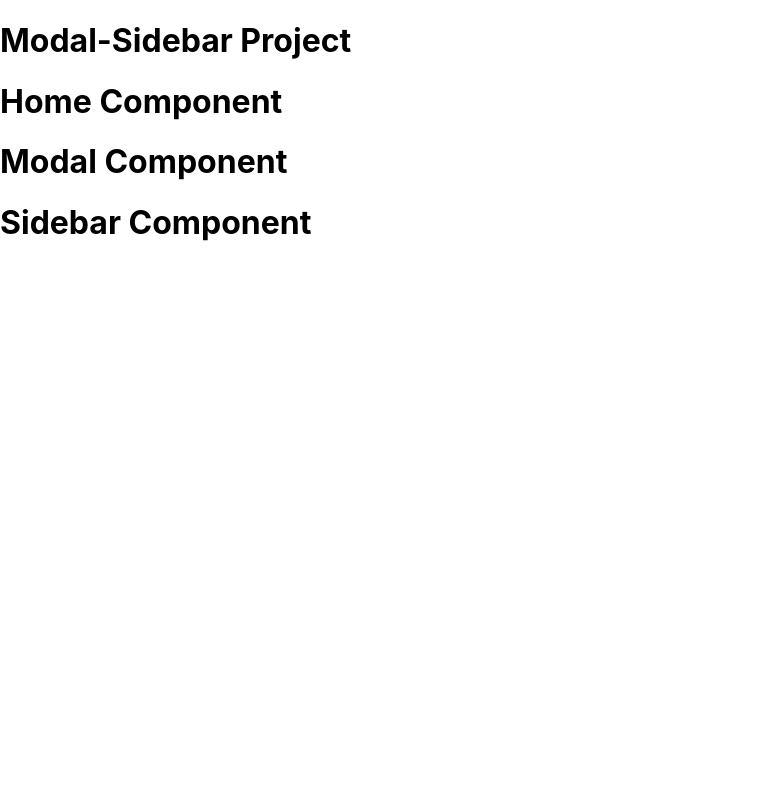
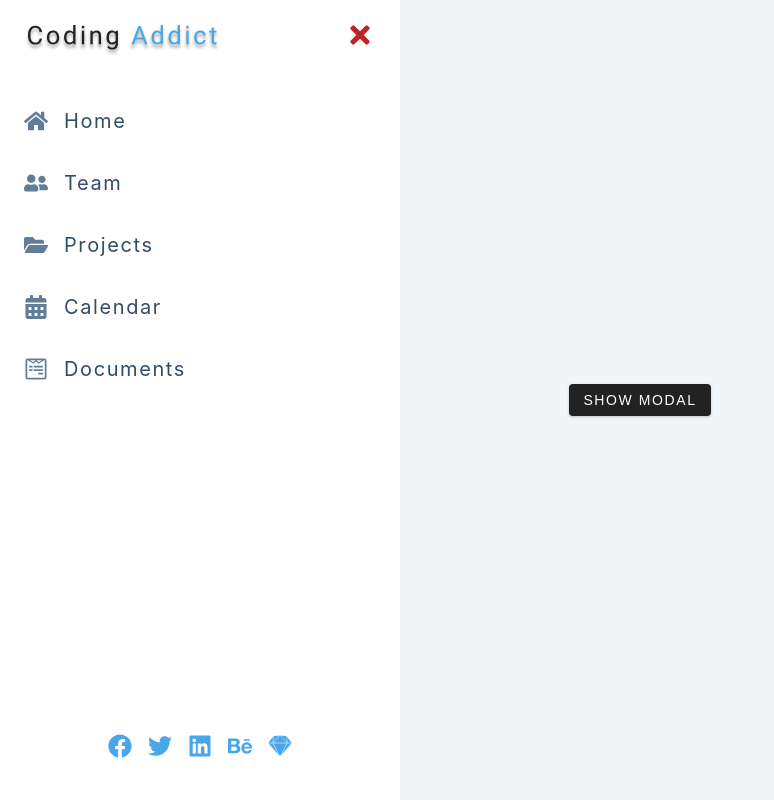
Before and after one commit to And4Web/ReactProject_20_Sidebar, a React (Create React App) app: page / in a window 1280 px wide. Shown: the whole page, without its empty margins (0-774 px from the left). Built offline with nearby package versions, Linux system fonts and the light colour scheme.

Commit message:
Home, Modal and Sidebar components basic structure finished with desired look

```diff
--- a/package.json
+++ b/package.json
@@ -8,6 +8,7 @@
     "@testing-library/user-event": "^13.5.0",
     "react": "^18.2.0",
     "react-dom": "^18.2.0",
+    "react-icons": "^4.10.1",
     "react-scripts": "5.0.1",
     "web-vitals": "^2.1.4"
   },
--- a/src/App.js
+++ b/src/App.js
@@ -6,7 +6,6 @@
 function App() {
   return (
     <div >
-      <h1>Modal-Sidebar Project</h1>
       <Home/>
       <Modal/>
       <Sidebar/>
--- a/src/Home.js
+++ b/src/Home.js
@@ -1,10 +1,14 @@
 import React from 'react'
+import {FaBars} from 'react-icons/fa'
 
 function Home() {
   return (
-    <div>
-      <h1>Home Component</h1>
-    </div>
+    <main>
+      <button className="sidebar-toggle">
+        <FaBars/>
+      </button>
+      <button className="btn">Show Modal</button>
+    </main>
   )
 }
 
--- a/src/Modal.js
+++ b/src/Modal.js
@@ -1,9 +1,15 @@
 import React from 'react'
+import {FaTimes} from 'react-icons/fa'
 
 function Modal() {
   return (
-    <div>
-      <h1>Modal Component</h1>
+    <div className={`modal-overlay `}>
+      <div className="modal-container">
+        <h3>Modal content</h3>
+        <button className="close-modal-btn" >
+          <FaTimes/>
+        </button>
+      </div>
     </div>
   )
 }
--- a/src/Sidebar.js
+++ b/src/Sidebar.js
@@ -1,10 +1,36 @@
 import React from 'react'
+import logo from './logo.svg';
+import {FaTimes} from 'react-icons/fa'
+import {links, social} from './data';
 
 function Sidebar() {
   return (
-    <div>
-      <h1>Sidebar Component</h1>
-    </div>
+    <aside className={`sidebar show-sidebar`}>
+      <div className="sidebar-header">
+        <img src={logo} alt="logo" className='logo'/>
+        <button className="close-btn"><FaTimes/></button>
+      </div>
+      <ul className="links">
+        {links.map(link=>{
+          const {id, text, url, icon} = link;
+          return(
+            <li key={id}>
+              <a href={url} >{icon} {text}</a>
+            </li>
+          )
+        })}
+      </ul>
+      <ul className='social-icons'>
+        {social.map(social=>{
+          const {id, icon, url} = social;
+          return(
+            <li key={id}>
+              <a href={url}>{icon}</a>
+            </li>
+          )
+        })}
+      </ul>
+    </aside>
   )
 }
 
--- /dev/null
+++ b/src/data.js
@@ -0,0 +1,73 @@
+import React from 'react';
+import {
+  FaBehance,
+  FaFacebook,
+  FaLinkedin,
+  FaTwitter,
+  FaSketch,
+  FaHome,
+  FaUserFriends,
+  FaFolderOpen,
+  FaCalendarAlt,
+  FaWpforms,
+} from 'react-icons/fa';
+export const links = [
+  {
+    id: 1,
+    url: '/',
+    text: 'home',
+    icon: <FaHome />,
+  },
+  {
+    id: 2,
+    url: '/team',
+    text: 'team',
+    icon: <FaUserFriends />,
+  },
+  {
+    id: 3,
+    url: '/projects',
+    text: 'projects',
+    icon: <FaFolderOpen />,
+  },
+  {
+    id: 4,
+    url: '/calendar',
+    text: 'calendar',
+    icon: <FaCalendarAlt />,
+  },
+  {
+    id: 5,
+    url: '/documents',
+    text: 'documents',
+    icon: <FaWpforms />,
+  },
+];
+
+export const social = [
+  {
+    id: 1,
+    url: 'https://www.facebook.com',
+    icon: <FaFacebook />,
+  },
+  {
+    id: 2,
+    url: 'https://www.twitter.com',
+    icon: <FaTwitter />,
+  },
+  {
+    id: 3,
+    url: 'https://www.linkedin.com',
+    icon: <FaLinkedin />,
+  },
+  {
+    id: 4,
+    url: 'https://www.behance.net.com',
+    icon: <FaBehance />,
+  },
+  {
+    id: 5,
+    url: 'https://www.sketch.com.com',
+    icon: <FaSketch />,
+  },
+];
--- a/src/index.css
+++ b/src/index.css
@@ -1,13 +1,328 @@
+/*
+===============
+Variables
+===============
+*/
+
+:root {
+  /* dark shades of primary color*/
+  --clr-primary-1: hsl(205, 86%, 17%);
+  --clr-primary-2: hsl(205, 77%, 27%);
+  --clr-primary-3: hsl(205, 72%, 37%);
+  --clr-primary-4: hsl(205, 63%, 48%);
+  /* primary/main color */
+  --clr-primary-5: hsl(205, 78%, 60%);
+  /* lighter shades of primary color */
+  --clr-primary-6: hsl(205, 89%, 70%);
+  --clr-primary-7: hsl(205, 90%, 76%);
+  --clr-primary-8: hsl(205, 86%, 81%);
+  --clr-primary-9: hsl(205, 90%, 88%);
+  --clr-primary-10: hsl(205, 100%, 96%);
+  /* darkest grey - used for headings */
+  --clr-grey-1: hsl(209, 61%, 16%);
+  --clr-grey-2: hsl(211, 39%, 23%);
+  --clr-grey-3: hsl(209, 34%, 30%);
+  --clr-grey-4: hsl(209, 28%, 39%);
+  /* grey used for paragraphs */
+  --clr-grey-5: hsl(210, 22%, 49%);
+  --clr-grey-6: hsl(209, 23%, 60%);
+  --clr-grey-7: hsl(211, 27%, 70%);
+  --clr-grey-8: hsl(210, 31%, 80%);
+  --clr-grey-9: hsl(212, 33%, 89%);
+  --clr-grey-10: hsl(210, 36%, 96%);
+  --clr-white: #fff;
+  --clr-red-dark: hsl(360, 67%, 44%);
+  --clr-red-light: hsl(360, 71%, 66%);
+  --clr-green-dark: hsl(125, 67%, 44%);
+  --clr-green-light: hsl(125, 71%, 66%);
+  --clr-black: #222;
+  --transition: all 0.3s linear;
+  --spacing: 0.1rem;
+  --radius: 0.25rem;
+  --light-shadow: 0 5px 15px rgba(0, 0, 0, 0.1);
+  --dark-shadow: 0 5px 15px rgba(0, 0, 0, 0.2);
+  --max-width: 1170px;
+  --fixed-width: 620px;
+}
+/*
+===============
+Global Styles
+===============
+*/
+
+*,
+::after,
+::before {
+  margin: 0;
+  padding: 0;
+  box-sizing: border-box;
+}
 body {
-  margin: 0;
-  font-family: -apple-system, BlinkMacSystemFont, 'Segoe UI', 'Roboto', 'Oxygen',
-    'Ubuntu', 'Cantarell', 'Fira Sans', 'Droid Sans', 'Helvetica Neue',
-    sans-serif;
-  -webkit-font-smoothing: antialiased;
-  -moz-osx-font-smoothing: grayscale;
+  font-family: -apple-system, BlinkMacSystemFont, 'Segoe UI', Roboto, Oxygen,
+    Ubuntu, Cantarell, 'Open Sans', 'Helvetica Neue', sans-serif;
+  background: var(--clr-grey-10);
+  color: var(--clr-grey-1);
+  line-height: 1.5;
+  font-size: 0.875rem;
+}
+ul {
+  list-style-type: none;
+}
+a {
+  text-decoration: none;
+}
+h1,
+h2,
+h3,
+h4 {
+  letter-spacing: var(--spacing);
+  text-transform: capitalize;
+  line-height: 1.25;
+  margin-bottom: 0.75rem;
+}
+h1 {
+  font-size: 3rem;
+}
+h2 {
+  font-size: 2rem;
+}
+h3 {
+  font-size: 1.25rem;
+}
+h4 {
+  font-size: 0.875rem;
+}
+p {
+  margin-bottom: 1.25rem;
+  color: var(--clr-grey-5);
+}
+@media screen and (min-width: 800px) {
+  h1 {
+    font-size: 4rem;
+  }
+  h2 {
+    font-size: 2.5rem;
+  }
+  h3 {
+    font-size: 1.75rem;
+  }
+  h4 {
+    font-size: 1rem;
+  }
+  body {
+    font-size: 1rem;
+  }
+  h1,
+  h2,
+  h3,
+  h4 {
+    line-height: 1;
+  }
+}
+/*  global classes */
+
+/* section */
+.section {
+  width: 90vw;
+  margin: 0 auto;
+  max-width: var(--max-width);
 }
 
-code {
-  font-family: source-code-pro, Menlo, Monaco, Consolas, 'Courier New',
-    monospace;
+@media screen and (min-width: 992px) {
+  .section {
+    width: 95vw;
+  }
 }
+
+/*
+===============
+Home
+===============
+*/
+
+main {
+  min-height: 100vh;
+  display: flex;
+  justify-content: center;
+  align-items: center;
+}
+.sidebar-toggle {
+  position: fixed;
+  top: 2rem;
+  left: 3rem;
+  font-size: 2rem;
+  background: transparent;
+  border-color: transparent;
+  color: var(--clr-primary-5);
+  transition: var(--transition);
+  cursor: pointer;
+  animation: bounce 2s ease-in-out infinite;
+}
+
+@keyframes bounce {
+  0% {
+    transform: scale(1);
+  }
+  50% {
+    transform: scale(1.5);
+  }
+  100% {
+    transform: scale(1);
+  }
+}
+
+.btn {
+  text-transform: uppercase;
+  background: var(--clr-black);
+  color: var(--clr-white);
+  padding: 0.375rem 0.75rem;
+  letter-spacing: var(--spacing);
+  display: inline-block;
+  transition: var(--transition);
+  font-size: 0.875rem;
+  border: 2px solid var(--clr-black);
+  cursor: pointer;
+  box-shadow: 0 1px 3px rgba(0, 0, 0, 0.2);
+  border-radius: var(--radius);
+  margin: 0.5rem;
+}
+.btn:hover {
+  color: var(--clr-black);
+  background: transparent;
+}
+
+/*
+===============
+Modal
+===============
+*/
+.modal-overlay {
+  position: fixed;
+  top: 0;
+  left: 0;
+  width: 100%;
+  height: 100%;
+  background: rgba(0, 0, 0, 0.5);
+  display: grid;
+  place-items: center;
+  transition: var(--transition);
+  visibility: hidden;
+  z-index: -1;
+}
+/* OPEN/CLOSE MODAL */
+.show-modal {
+  visibility: visible;
+  z-index: 10;
+}
+.modal-container {
+  background: var(--clr-white);
+  border-radius: var(--radius);
+  width: 90vw;
+  height: 30vh;
+  max-width: var(--fixed-width);
+  text-align: center;
+  display: grid;
+  place-items: center;
+  position: relative;
+}
+.close-modal-btn {
+  position: absolute;
+  top: 1rem;
+  right: 1rem;
+  font-size: 2rem;
+  background: transparent;
+  border-color: transparent;
+  color: var(--clr-red-dark);
+  cursor: pointer;
+}
+
+/*
+===============
+Sidebar
+===============
+*/
+.sidebar-header {
+  display: flex;
+  justify-content: space-between;
+  align-items: center;
+  padding: 1rem 1.5rem;
+}
+.close-btn {
+  font-size: 1.75rem;
+  background: transparent;
+  border-color: transparent;
+  color: var(--clr-primary-5);
+  transition: var(--transition);
+  cursor: pointer;
+  color: var(--clr-red-dark);
+  margin-top: 0.2rem;
+}
+.close-btn:hover {
+  color: var(--clr-red-light);
+}
+.logo {
+  justify-self: center;
+  height: 40px;
+}
+
+.links a {
+  display: flex;
+  align-items: center;
+  font-size: 1.25rem;
+  text-transform: capitalize;
+  padding: 1rem 1.5rem;
+  color: var(--clr-grey-3);
+  transition: var(--transition);
+  letter-spacing: var(--spacing);
+}
+
+.links a:hover {
+  background: var(--clr-grey-10);
+  color: var(--clr-grey-2);
+}
+.links a svg {
+  font-size: 1.5rem;
+  color: var(--clr-grey-5);
+  margin-right: 1rem;
+  transition: var(--transition);
+}
+.links a:hover svg {
+  color: var(--clr-grey-4);
+}
+.social-icons {
+  justify-self: center;
+  display: flex;
+  padding-bottom: 2rem;
+}
+.social-icons a {
+  font-size: 1.5rem;
+  margin: 0 0.5rem;
+  color: var(--clr-primary-5);
+  transition: var(--transition);
+}
+.social-icons a:hover {
+  color: var(--clr-primary-1);
+}
+
+.sidebar {
+  position: fixed;
+  top: 0;
+  left: 0;
+  width: 100%;
+  height: 100%;
+  background: var(--clr-white);
+  display: grid;
+  grid-template-rows: auto 1fr auto;
+  row-gap: 1rem;
+  box-shadow: var(--clr-red-dark);
+  transition: var(--transition);
+  transform: translate(-100%);
+}
+.show-sidebar {
+  transform: translate(0);
+}
+@media screen and (min-width: 676px) {
+  .sidebar {
+    width: 400px;
+  }
+}
```
Also changed, not shown: src/context.js (added), src/logo.svg, 1 other file (tests, documents, lock files or other folders).
